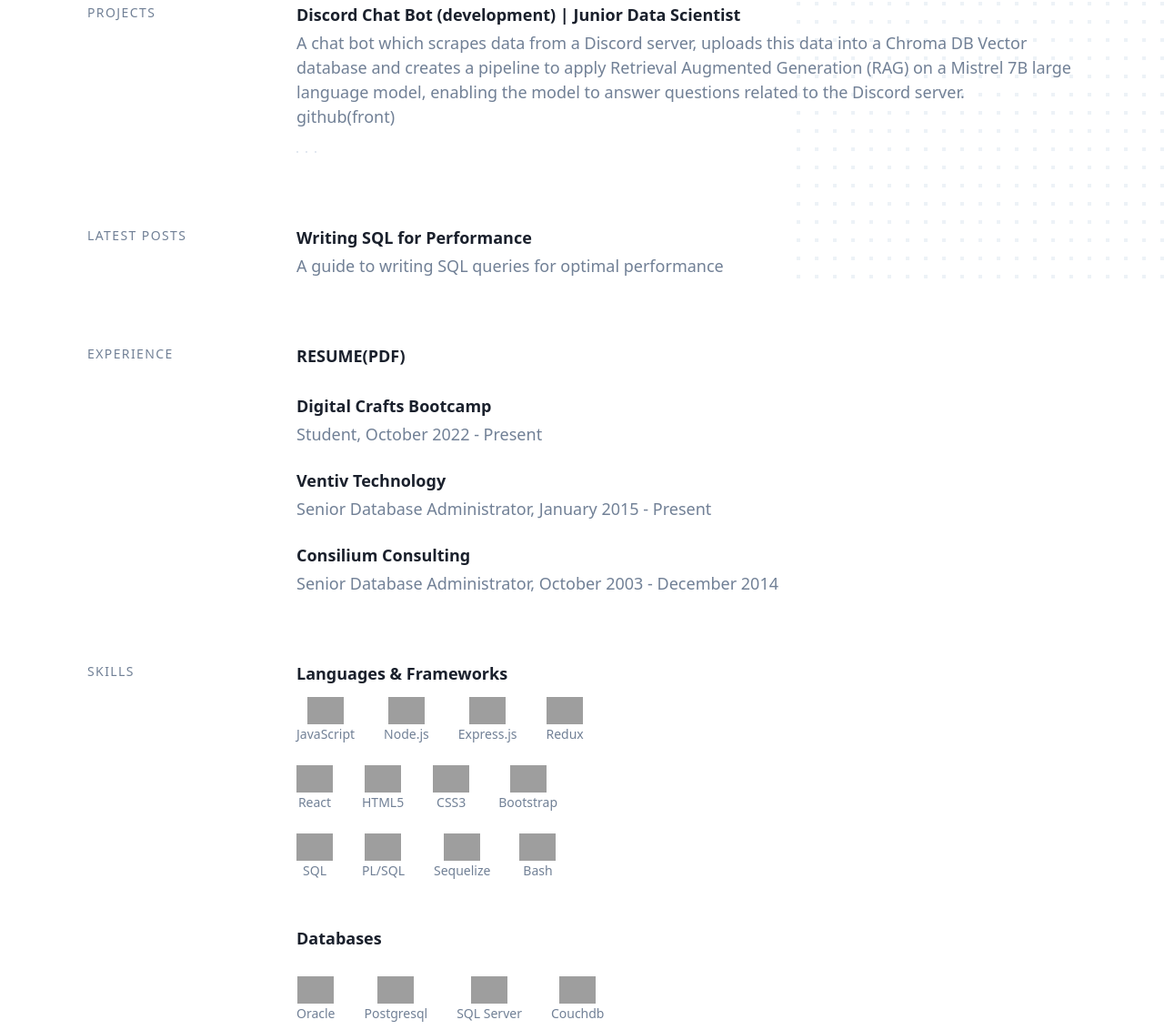
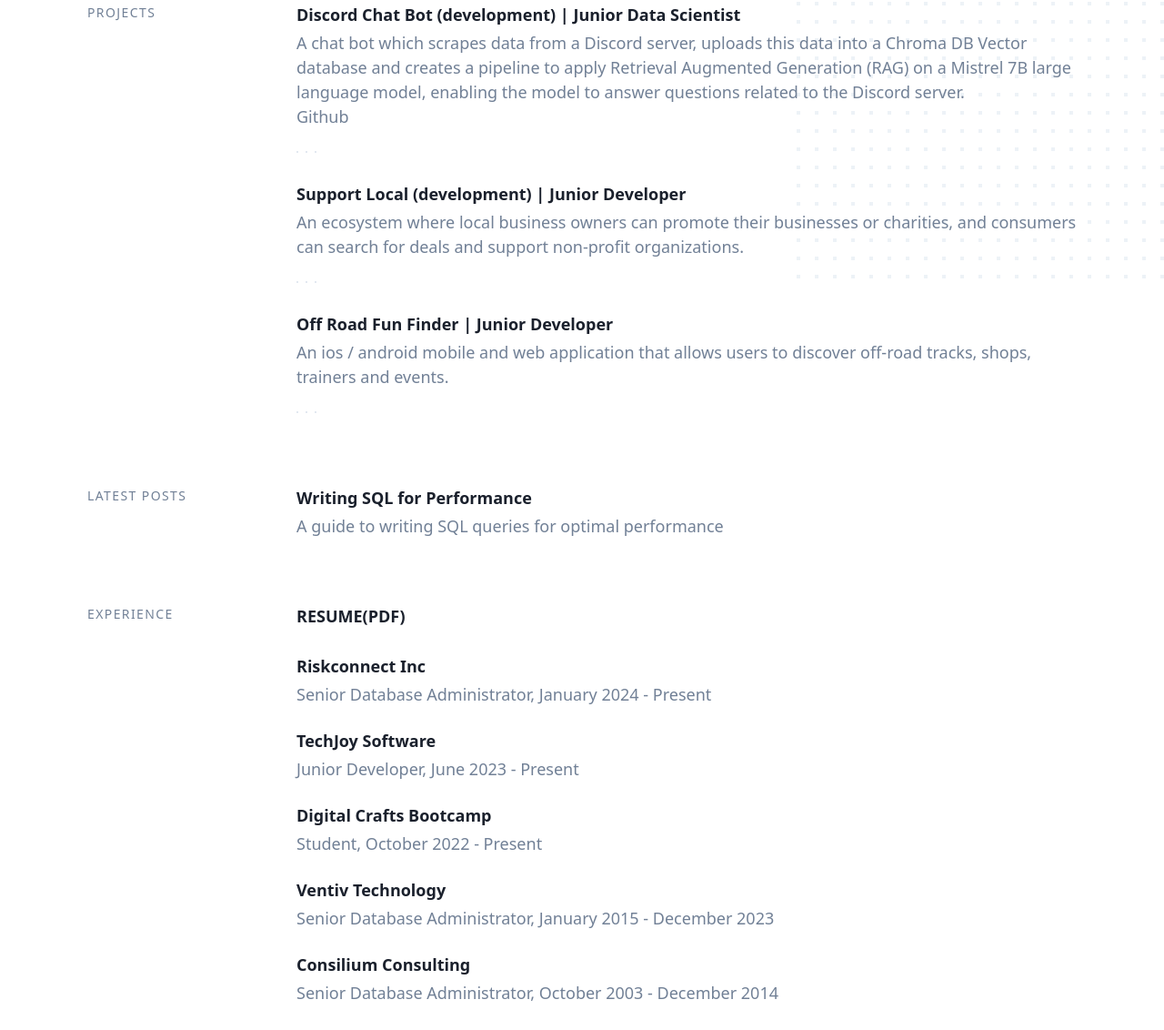
Before and after one commit to 0xkianu/test_portfolio, a Gatsby site: page / in a window 1280 px wide. Shown: the part 518-1650 px from the top of the page at 91% size. Built offline with nearby package versions, Linux system fonts and the light colour scheme; Gatsby itself is replaced by a stand-in of ours; grey boxes are pictures that could not be loaded.

Commit message:
Updated project and about

```diff
--- a/gatsby-config.js
+++ b/gatsby-config.js
@@ -13,7 +13,7 @@
     // Optional: Github account URL
     github: `https://github.com/0xkianu`,
     // Optional: LinkedIn account URL
-    email: `mailto: thomasulee@gmail.com`,
+    email: `mailto: tulee@tutanota.com`,
     // Optional: email
     linkedin: `https://www.linkedin.com/in/thomas-lee-43483829/`,
     // Content of the About Me section
@@ -32,51 +32,31 @@
          screen2: '',
          screen3: ''
        },
+       {
+        name: 'Support Local (development) | Junior Developer',
+        description:
+          'An ecosystem where local business owners can promote their businesses or charities, and consumers can search for deals and support non-profit organizations.',
+        link: 'https://xd.adobe.com/view/42f14507-e4fc-4890-abe6-e4ae32f1e2fa-17a2/',
+        github: '',
+        githubBack: '',
+        demo: '',
+        screen1: '',
+        screen2: '',
+        screen3: ''
+      },
+      {
+        name: 'Off Road Fun Finder | Junior Developer',
+        description:
+          'An ios / android mobile and web application that allows users to discover off-road tracks, shops, trainers and events.',
+        link: 'https://offroadfunfinder.com',
+        github: '',
+        githubBack: '',
+        demo: '',
+        screen1: '',
+        screen2: '',
+        screen3: ''
+      },
 
-      // {
-      //   name: 'Barter House',
-      //   description:
-      //     'A project inspired by the Trade-Up Challenge, which takes on the idea of taking a small item and turning it into something much more valuable.  The site allows people to post and trade a single item for another.  This is a group project where took I on the role as the Scrum Master, main back-end developer and minor front-end developer.  Tech Stack: React, Redux, Sequelize, PostgreSQL, TailWindCSS, Express, Axios, FireBase, JavaScript, AWS',
-      //   link: 'http://ec2-3-138-123-221.us-east-2.compute.amazonaws.com/',
-      //   github: 'https://github.com/Jong-ko/TradeUpFront',
-      //   githubBack: 'https://github.com/Jong-ko/TradeUpBack',
-      //   demo: 'https://www.youtube.com/watch?v=OX6PLDwJ_JM',
-      //   screen1: 'https://thomasulee.netlify.app/images/BarterHouse1.png',
-      //   screen2: 'https://thomasulee.netlify.app/images/BarterHouse2.png',
-      //   screen3: 'https://thomasulee.netlify.app/images/BarterHouse3.png'
-      // },
-      // {
-      //   name: 'Babble-Log',
-      //   description:
-      //     'Voice to text, note recording web application.  The application allows the user to record their voice to text, save the texts as notes and organize the notes in folders.  Tech Stack: React, Redux, Sequelize, PostgreSQL, Bootstrap, Express, JavaScript, HTML, CSS, AWS',
-      //   link: 'https://www.thomasulee.com:3000',
-      //   github: 'https://github.com/0xkianu/babble-log',
-      //   githubBack: 'https://github.com/0xkianu/babble-log-server',
-      //   screen1: 'https://thomasulee.netlify.app/images/Babble-log1.png',
-      //   screen2: 'https://thomasulee.netlify.app/images/Babble-log2.png',
-      //   screen3: 'https://thomasulee.netlify.app/images/Babble-log3.png'
-      // },
-      // {
-      //   name: 'React-O-Blog',
-      //   description:
-      //     'A blogging web application.  Allows users to create and publish blog posts.  Tech Stack: React, Redux, Sequelize, PostgreSQL, Bootstrap, Express, JavaScript, HTML, CSS, AWS',
-      //   link: 'http://3.14.132.217:3000/',
-      //   github: 'https://github.com/0xkianu/react-o-blog-front',
-      //   githubBack: 'https://github.com/0xkianu/react-o-blog-back',
-      //   screen1: 'https://thomasulee.netlify.app/images/MY-BLOG1.png',
-      //   screen2: 'https://thomasulee.netlify.app/images/MY-BLOG2.png',
-      //   screen3: 'https://thomasulee.netlify.app/images/MY-BLOG3.png'
-      // },
-      // {
-      //   name: 'Heads-Up',
-      //   description:
-      //     'An event planning application for groups to plan and communicate.  Create events, invite other members and have group chats in event rooms.  Tech Stack: EJS, Sequelize, PostgreSQL, Bootstrap, Express, JavaScript, HTML, CSS, Render',
-      //   link: 'https://heads-up.onrender.com/calendar/home',
-      //   github: 'https://github.com/0xkianu/heads-up',
-      //   screen1: 'https://thomasulee.netlify.app/images/Heads-Up1.png',
-      //   screen2: 'https://thomasulee.netlify.app/images/Heads-Up2.png',
-      //   screen3: 'https://thomasulee.netlify.app/images/Heads-Up3.png'
-      // },
     ],
     // Optional: List your experience, they must have `name` and `description`. `link` is optional.
     experience: [
@@ -86,13 +66,23 @@
         link: 'https://thomasulee.netlify.app/assets/tlee-resume.pdf'
       },
       {
+        name: 'Riskconnect Inc',
+        description: 'Senior Database Administrator, January 2024 - Present',
+        link: '',
+      },
+      {
+        name: 'TechJoy Software',
+        description: 'Junior Developer, June 2023 - Present',
+        link: '',
+      },
+      {
         name: 'Digital Crafts Bootcamp',
         description: 'Student, October 2022 - Present',
         link: '',
       },
       {
         name: 'Ventiv Technology',
-        description: 'Senior Database Administrator, January 2015 - Present',
+        description: 'Senior Database Administrator, January 2015 - December 2023',
         link: '',
       },
       {
--- a/src/components/summary-item/index.jsx
+++ b/src/components/summary-item/index.jsx
@@ -26,7 +26,7 @@
       </h3>
       <p className={classes.description}>{description}</p>
 
-      {github && <a href={github} target="_blank" className='hover:underline classes.description'>github(front)</a>}
+      {github && <a href={github} target="_blank" className='hover:underline classes.description'>Github</a>}
       {githubBack && <span>&emsp;<a href={githubBack} target="_blank" className='hover:underline classes.description'>github(back)</a></span>}
       {demo && <span>&emsp;<a href={demo} target="_blank" className='hover:underline classes.description'>demo video</a></span>}
 
```
